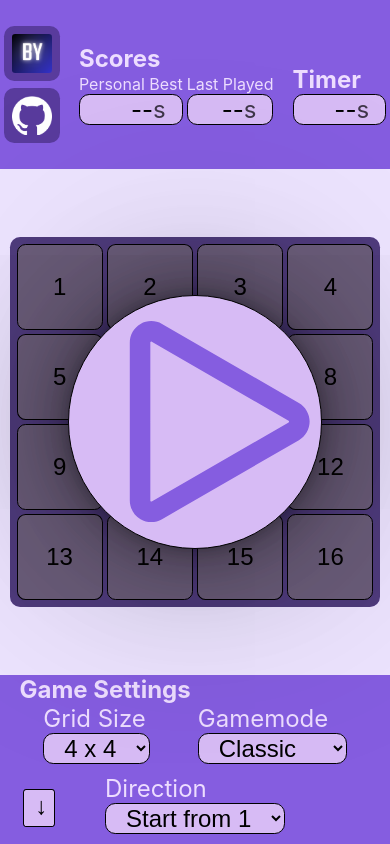
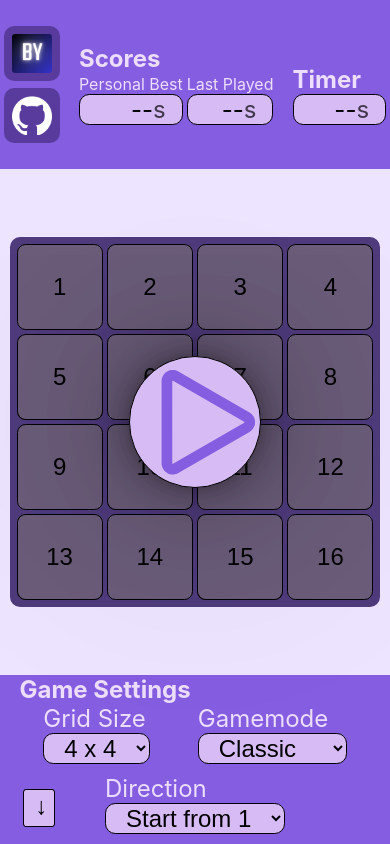
Before and after one commit to BerkYeni/schulteproject, a React (Create React App) app: page / in a window 390 px wide. Built offline with nearby package versions, Linux system fonts and the light colour scheme.

Commit message:
mobile / portrait orientation css is mostly done

```diff
--- a/src/App.css
+++ b/src/App.css
@@ -292,8 +292,8 @@ button:hover {
   top: 0;
   bottom: 0;
   margin: auto;
-  /* width: 30%; */
-  height: 30%;
+  width: min(20vmax, 34vmin);
+  height: min(20vmax, 34vmin);
   padding: 0;
   border-radius: 100%;
 
```
